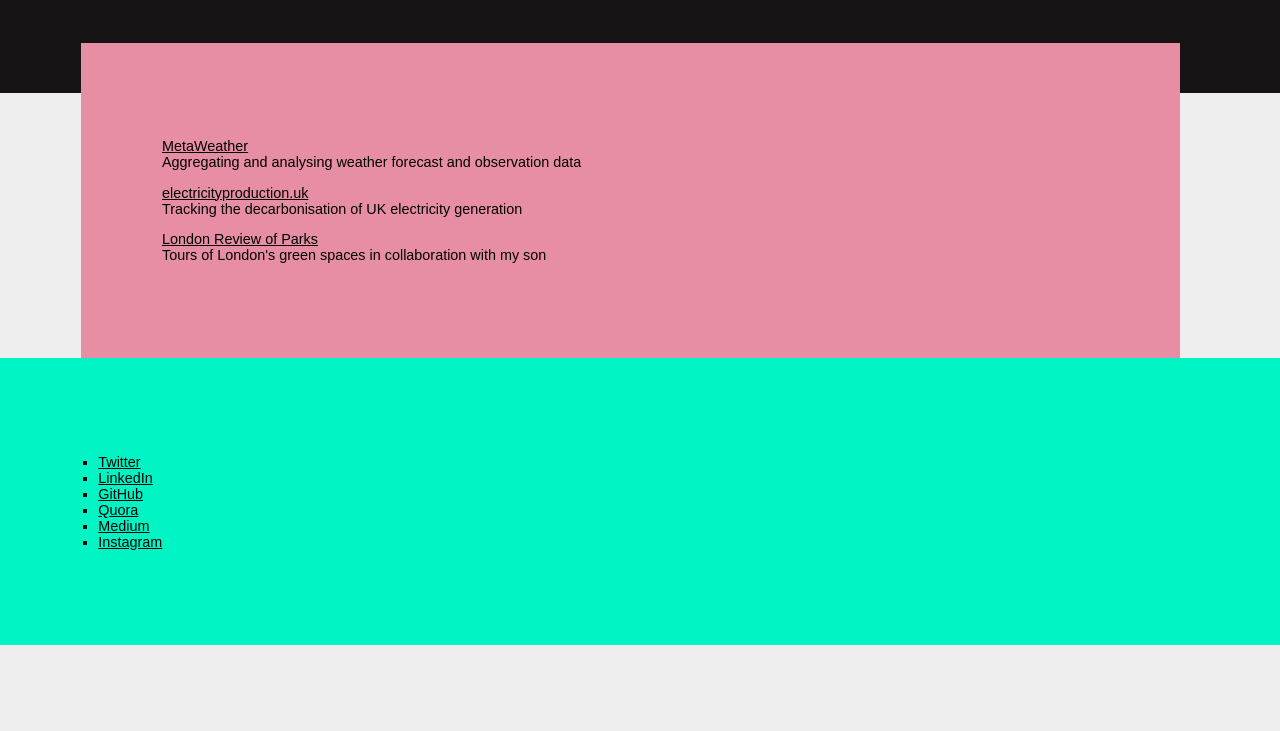
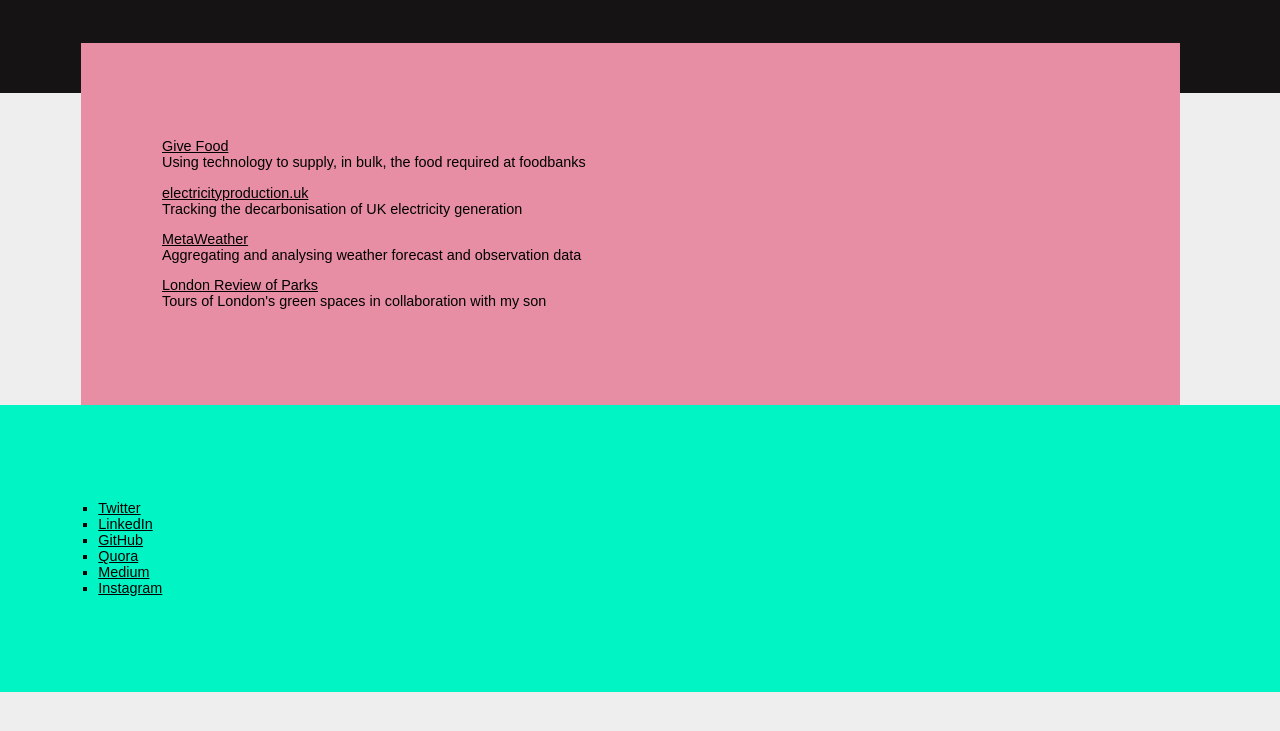
Before and after one commit to jasoncartwright/jasoncartwright.com, a plain HTML site: page index.html in a window 1280 px wide. Shown: the part 147-878 px from the top of the page. Before the commit the page ends 842 px from the top, so only its background shows below. Drawn offline with Linux system fonts and the light colour scheme.

Commit message:
add side project

```diff
--- a/index.html
+++ b/index.html
@@ -23,10 +23,12 @@
 <section id="sideprojects">
   <h2>Side Projects</h2>
   <dl>
+    <dt><a href="https://www.givefood.org.uk">Give Food</a></dt>
+    <dd>Using technology to supply, in bulk, the food required at foodbanks</dd>
+    <dt><a href="https://electricityproduction.uk">electricityproduction.uk</a></dt>
+    <dd>Tracking the decarbonisation of UK electricity generation</dd>
     <dt><a href="https://www.metaweather.com">MetaWeather</a></dt>
     <dd>Aggregating and analysing weather forecast and observation data</dd>
-    <dt><a href="https://electricityproduction.uk">electricityproduction.uk</a></dt>
-    <dd>Tracking the decarbonisation of UK electricity generation</dd>
     <dt><a href="https://reviewofparks.london">London Review of Parks</a></dt>
     <dd>Tours of London's green spaces in collaboration with my son</dd>
   </dl>
```
